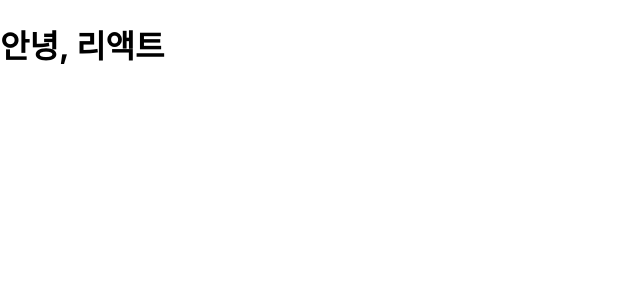
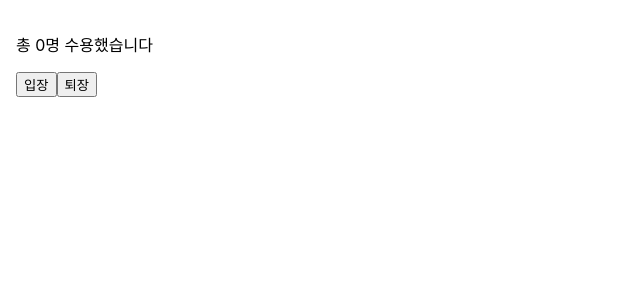
Before and after one commit to juseog0373/react1-1, a React (Create React App) app in the folder my-app/: page / in a window 1280 px wide. Shown: the top 300 px of the page, without its empty margins (0-640 px from the left). Built offline with nearby package versions, Linux system fonts and the light colour scheme.

Commit message:
week 9 커밋

```diff
--- a/my-app/src/chapter05/Welcome.jsx
+++ b/my-app/src/chapter05/Welcome.jsx
@@ -1,11 +1,11 @@
 import React from "react";
 
-// export default function Welcome(props) {
-//     return <h1>안녕, {props.name}</h1>
+export default function Welcome(props) {
+    return <h1>안녕, {props.name}</h1>
+}
+
+// export default class Welcome extends React.Component {
+//     render() {
+//         return <h1>안녕, {this.props.name}</h1>
+//     }
 // }
-
-export default class Welcome extends React.Component {
-    render() {
-        return <h1>안녕, {this.props.name}</h1>
-    }
-}
--- /dev/null
+++ b/my-app/src/chapter07/Accommodate.jsx
@@ -0,0 +1,28 @@
+import React, { useState, useEffect } from "react";
+import useCounter from './useCounter';
+
+const MAX_CAPACITY = 10;
+
+export default function Accommodate(props) {
+    const [isFull, setIsFull] = useState(false);
+    const [count, increaseCount, decreaseCount] = useCounter(0);
+
+    useEffect(() => {
+        console.log("===============")
+        console.log("useEffect() is called")
+        console.log(`isFull : ${isFull}`)
+    })
+    useEffect(() => {
+        setIsFull(count >= MAX_CAPACITY)
+        console.log(`current count value : ${count}`)
+    }, [count])
+
+    return (
+        <div style={{padding: 16}}>
+            <p>{`총 ${count}명 수용했습니다`}</p>
+            <button onClick={increaseCount} disabled={isFull}>입장</button>
+            <button onClick={decreaseCount}>퇴장</button>
+            {isFull && <p style={{color: "red"}}>정원이 가득찼습니다</p>}
+        </div>
+    )
+}
--- /dev/null
+++ b/my-app/src/chapter07/useCounter.jsx
@@ -0,0 +1,10 @@
+import React, { useState } from "react";
+
+export default function useCounter(initialValue) {
+    const [count, setCount] = useState(initialValue)
+
+    const increaseCount = () => setCount((count) => count + 1)
+    const decreaseCount = () => setCount((count) => Math.max(count - 1, 0))
+
+    return [count, increaseCount, decreaseCount]
+}
--- a/my-app/src/index.js
+++ b/my-app/src/index.js
@@ -4,12 +4,13 @@
 import reportWebVitals from './reportWebVitals';
 import Book from './chapter03/Book';
 import Library from './chapter03/Library';
-import Welcome from './chapter05/Welcome';
+// import Welcome from './chapter05/Welcome';
 import Counter from './chapter07/UserCounter'
 import Comment from './chapter05/Comment';
 import CommentList from './chapter05/CommentList';
 import FocusButton from './chapter07/FocusButton';
 import Clock from './chapter04/Clock';
+import Accommodate from './chapter07/Accommodate';
 
 const root = ReactDOM.createRoot(document.getElementById('root'));
 
@@ -21,7 +22,8 @@
     {/* <CommentList/> */}
     {/* <FocusButton/> */}
     {/* <Clock /> */}
-    <Welcome name="리액트"/>
+    {/* <Welcome name="리액트"/> */}
+    <Accommodate/>
   </React.StrictMode>
 );
 // }, 1000)
```
Also changed, not shown: my-app/src/chapter07/UserListItem.jsx (added, +11 -0 lines), my-app/src/chapter07/UserStatus.jsx (added, +21 -0 lines), my-app/src/exam/Exam.jsx (deleted, +0 -14 lines), 1 other file (tests, documents, lock files or other folders).
